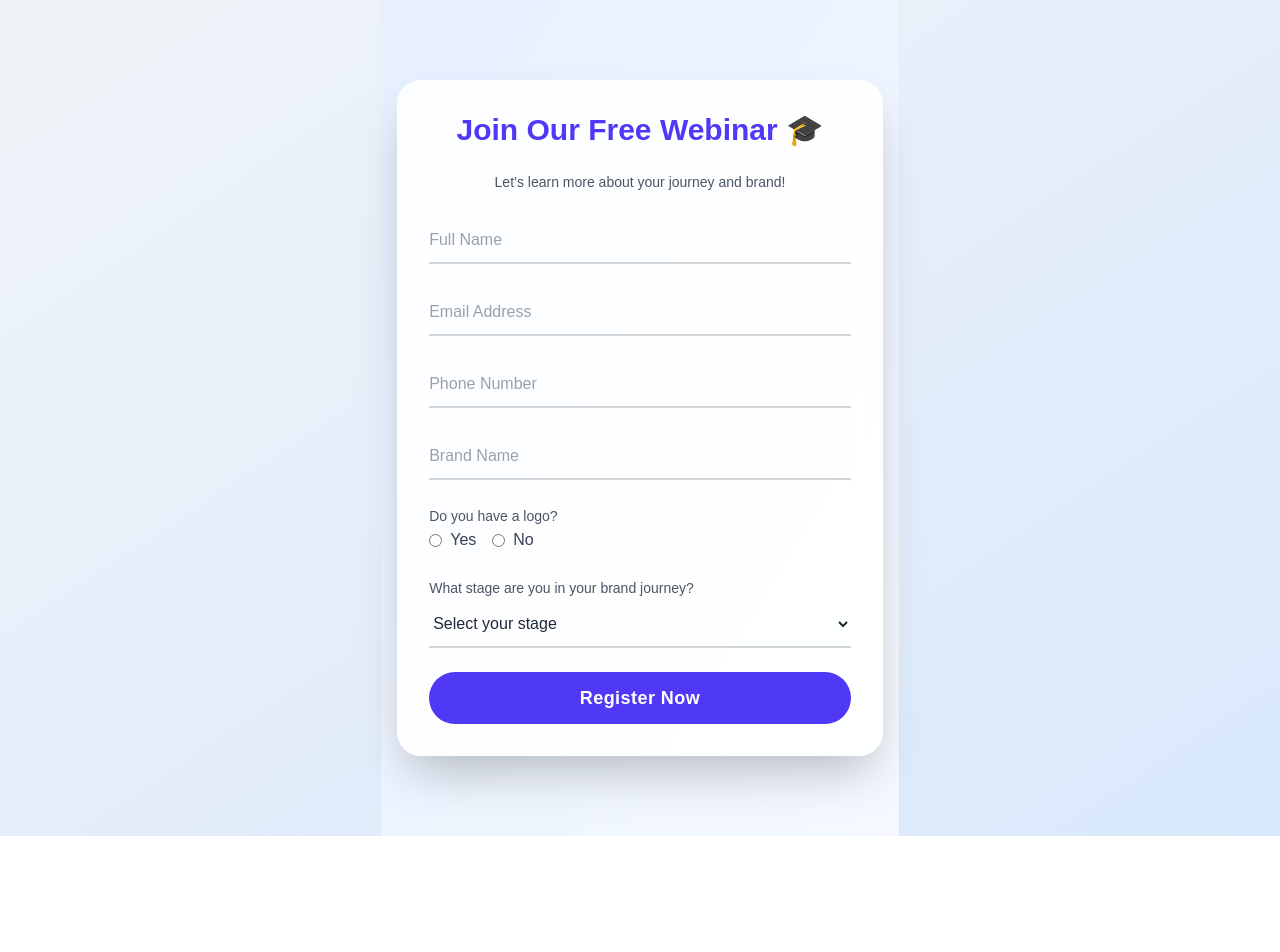
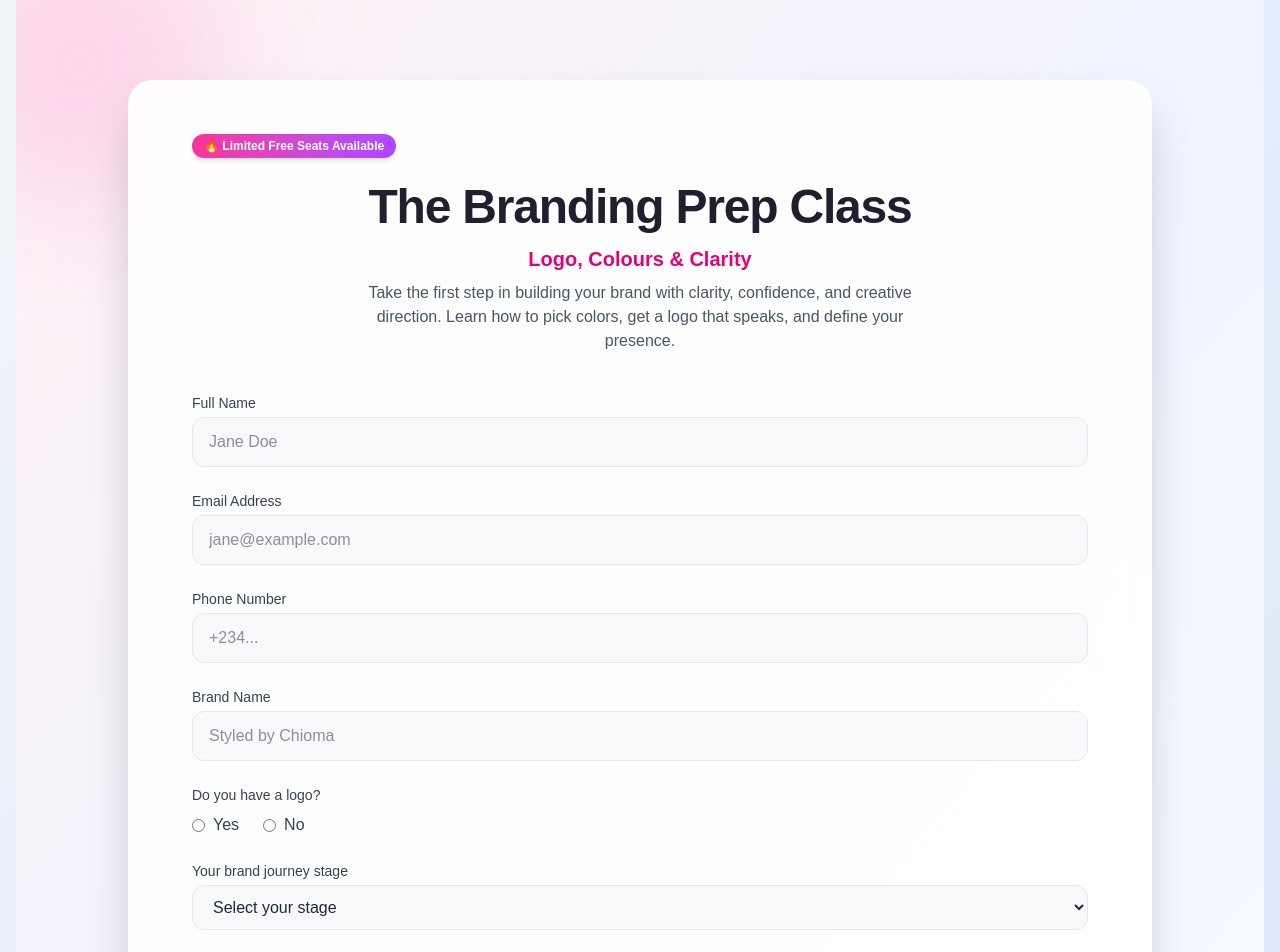
Before and after one commit to Aduraleke/Branding-Webinar-Form, a Next.js app: page / in a window 1280 px wide. Shown: the top 952 px of the page. Before the commit the page ends 836 px from the top, so only its background shows below. Built offline with nearby package versions, Linux system fonts and the light colour scheme.

Commit message:
update implemented

```diff
--- a/package.json
+++ b/package.json
@@ -9,6 +9,8 @@
     "lint": "next lint"
   },
   "dependencies": {
+    "@iconify/react": "^6.0.0",
+    "framer-motion": "^12.23.12",
     "next": "15.4.5",
     "react": "19.1.0",
     "react-dom": "19.1.0",
--- /dev/null
+++ b/src/components/SuccessModal.tsx
@@ -0,0 +1,44 @@
+"use client";
+
+import { motion } from "framer-motion";
+
+interface SuccessModalProps {
+  onClose: () => void;
+  dmLink: string;
+}
+
+export default function SuccessModal({ onClose, dmLink }: SuccessModalProps) {
+  return (
+    <div className="fixed inset-0 z-50 bg-black/40 backdrop-blur-sm flex items-center justify-center p-4">
+      <motion.div
+        initial={{ scale: 0.8, opacity: 0 }}
+        animate={{ scale: 1, opacity: 1 }}
+        exit={{ scale: 0.9, opacity: 0 }}
+        transition={{ duration: 0.3 }}
+        className="bg-white rounded-2xl shadow-2xl p-6 md:p-8 max-w-md w-full text-center"
+      >
+        <h2 className="text-2xl font-bold text-pink-600 mb-4">
+          🎉 You're Registered!
+        </h2>
+        <p className="text-gray-700 mb-6">
+          We can’t wait to see you in class. Tap below to DM me so I can send
+          your welcome pack.
+        </p>
+        <a
+          href={dmLink}
+          target="_blank"
+          rel="noopener noreferrer"
+          className="inline-block bg-pink-600 hover:bg-pink-700 text-white px-6 py-3 rounded-xl text-sm font-semibold transition-all"
+        >
+          📩 Message Me Now
+        </a>
+        <button
+          onClick={onClose}
+          className="mt-4 text-gray-500 hover:underline text-sm block w-full"
+        >
+          Not now
+        </button>
+      </motion.div>
+    </div>
+  );
+}
--- a/src/components/WebinarForm.tsx
+++ b/src/components/WebinarForm.tsx
@@ -3,8 +3,11 @@
 import { useState } from "react";
 import { submitToGoogle } from "@/lib/submitToGoogle";
 import { toast } from "sonner";
+import { Icon } from "@iconify/react";
+import { motion } from "framer-motion";
+import SuccessModal from "./SuccessModal";
 
-export default function WebinarForm() {
+export default function BrandingWebinarForm() {
   const [formData, setFormData] = useState({
     fullName: "",
     email: "",
@@ -15,6 +18,8 @@ export default function WebinarForm() {
   });
 
   const [loading, setLoading] = useState(false);
+    const [showModal, setShowModal] = useState(false);
+
 
   const handleChange = (
     e: React.ChangeEvent<HTMLInputElement | HTMLSelectElement>
@@ -47,124 +52,141 @@ export default function WebinarForm() {
     }
   };
 
-  const inputStyle =
-    "peer h-12 w-full border-b-2 border-gray-300 text-gray-800 placeholder-transparent focus:outline-none focus:border-indigo-600 transition";
+  return (
+    <div className="relative min-h-screen w-full bg-gradient-to-br from-[#fff1f5] via-[#f0f4ff] to-[#f9fcff] flex items-center justify-center px-4 py-10 md:py-20 overflow-hidden">
+      {/* Glowing blurred background blobs */}
+      <div className="absolute top-[-80px] left-[-80px] w-72 h-72 bg-pink-300 opacity-30 rounded-full filter blur-3xl z-0 animate-pulse" />
+      <div className="absolute bottom-[-100px] right-[-80px] w-96 h-96 bg-indigo-300 opacity-20 rounded-full filter blur-3xl z-0 animate-ping" />
 
-  return (
-    <div className="bg-gradient-to-br from-[#E6F0FF] to-[#F5F9FF] min-h-screen py-20 px-4">
-      <form
-        onSubmit={handleSubmit}
-        className="max-w-xl mx-auto bg-white/90 backdrop-blur-md p-8 rounded-3xl shadow-2xl space-y-6"
+      {/* Animated Card */}
+      <motion.div
+        initial={{ opacity: 0, y: 50 }}
+        animate={{ opacity: 1, y: 0 }}
+        transition={{ duration: 0.8, ease: "easeOut" }}
+        className="relative z-10 w-full max-w-5xl bg-white/90 backdrop-blur-xl rounded-3xl shadow-2xl px-6 py-10 sm:px-8 md:px-12 lg:px-16 lg:py-14 transition-all duration-500"
       >
-        <h2 className="text-3xl font-bold text-center text-indigo-600">
-          Join Our Free Webinar 🎓
-        </h2>
-        <p className="text-gray-600 text-center text-sm">
-          Let’s learn more about your journey and brand!
+        {/* Badge */}
+        <div className="inline-block mb-4 px-3 py-1 text-xs font-semibold text-white bg-gradient-to-r from-pink-500 to-purple-500 rounded-full shadow-md animate-bounce w-fit">
+          🔥 Limited Free Seats Available
+        </div>
+
+        {/* Header */}
+        <div className="text-center mb-10 space-y-2">
+          <h1 className="text-3xl sm:text-4xl md:text-5xl font-extrabold text-[#1f1f2f] leading-tight tracking-tight">
+            The Branding Prep Class
+          </h1>
+          <p className="text-lg sm:text-xl text-pink-600 font-semibold">
+            Logo, Colours & Clarity
           </p>
+          <p className="text-sm md:text-base text-gray-600 max-w-xl mx-auto">
+            Take the first step in building your brand with clarity, confidence,
+            and creative direction. Learn how to pick colors, get a logo that
+            speaks, and define your presence.
+          </p>
+        </div>
 
+        {/* Form */}
+        <form onSubmit={handleSubmit} className="space-y-6">
+          <div className="grid grid-cols-1 gap-6">
             {/* Full Name */}
-        <div className="relative">
+            <div className="flex flex-col gap-1">
+              <label className="text-sm text-gray-700 font-medium">
+                Full Name
+              </label>
               <input
                 name="fullName"
                 value={formData.fullName}
                 onChange={handleChange}
-            placeholder="Your Full Name"
-            className={inputStyle}
+                placeholder="Jane Doe"
                 required
+                className="px-4 py-3 rounded-xl bg-[#f9f9fb] border border-gray-200 focus:outline-none focus:ring-2 focus:ring-pink-500 text-gray-800 transition-all"
               />
-          <label className="absolute left-0 top-2 text-gray-500 text-sm transition-all peer-placeholder-shown:top-3 peer-placeholder-shown:text-base peer-placeholder-shown:text-gray-400 peer-focus:top-2 peer-focus:text-sm peer-focus:text-indigo-600">
-            Full Name
-          </label>
             </div>
 
             {/* Email */}
-        <div className="relative">
+            <div className="flex flex-col gap-1">
+              <label className="text-sm text-gray-700 font-medium">
+                Email Address
+              </label>
               <input
                 type="email"
                 name="email"
                 value={formData.email}
                 onChange={handleChange}
-            placeholder="Email Address"
-            className={inputStyle}
+                placeholder="jane@example.com"
                 required
+                className="px-4 py-3 rounded-xl bg-[#f9f9fb] border border-gray-200 focus:outline-none focus:ring-2 focus:ring-pink-500 text-gray-800 transition-all"
               />
-          <label className="absolute left-0 top-2 text-gray-500 text-sm transition-all peer-placeholder-shown:top-3 peer-placeholder-shown:text-base peer-placeholder-shown:text-gray-400 peer-focus:top-2 peer-focus:text-sm peer-focus:text-indigo-600">
-            Email Address
-          </label>
             </div>
 
             {/* Phone */}
-        <div className="relative">
+            <div className="flex flex-col gap-1">
+              <label className="text-sm text-gray-700 font-medium">
+                Phone Number
+              </label>
               <input
                 type="tel"
                 name="phone"
                 value={formData.phone}
                 onChange={handleChange}
-            placeholder="Phone Number"
-            className={inputStyle}
+                placeholder="+234..."
                 required
+                className="px-4 py-3 rounded-xl bg-[#f9f9fb] border border-gray-200 focus:outline-none focus:ring-2 focus:ring-pink-500 text-gray-800 transition-all"
               />
-          <label className="absolute left-0 top-2 text-gray-500 text-sm transition-all peer-placeholder-shown:top-3 peer-placeholder-shown:text-base peer-placeholder-shown:text-gray-400 peer-focus:top-2 peer-focus:text-sm peer-focus:text-indigo-600">
-            Phone Number
-          </label>
             </div>
 
-        {/* Brand */}
-        <div className="relative">
+            {/* Brand Name */}
+            <div className="flex flex-col gap-1">
+              <label className="text-sm text-gray-700 font-medium">
+                Brand Name
+              </label>
               <input
                 name="brand"
                 value={formData.brand}
                 onChange={handleChange}
-            placeholder="Your Brand Name"
-            className={inputStyle}
+                placeholder="Styled by Chioma"
                 required
+                className="px-4 py-3 rounded-xl bg-[#f9f9fb] border border-gray-200 focus:outline-none focus:ring-2 focus:ring-pink-500 text-gray-800 transition-all"
               />
-          <label className="absolute left-0 top-2 text-gray-500 text-sm transition-all peer-placeholder-shown:top-3 peer-placeholder-shown:text-base peer-placeholder-shown:text-gray-400 peer-focus:top-2 peer-focus:text-sm peer-focus:text-indigo-600">
-            Brand Name
-          </label>
             </div>
 
             {/* Has Logo */}
-        <div className="space-y-2">
-          <label className="text-sm text-gray-600">Do you have a logo?</label>
-          <div className="flex space-x-4">
-            <label className="flex items-center space-x-2">
+            <div className="flex flex-col gap-2">
+              <label className="text-sm text-gray-700 font-medium">
+                Do you have a logo?
+              </label>
+              <div className="flex gap-6">
+                {["Yes", "No"].map((option) => (
+                  <label
+                    key={option}
+                    className="flex items-center gap-2 cursor-pointer"
+                  >
                     <input
                       type="radio"
                       name="hasLogo"
-                value="Yes"
-                checked={formData.hasLogo === "Yes"}
+                      value={option}
+                      checked={formData.hasLogo === option}
                       onChange={handleChange}
+                      className="accent-pink-600"
                       required
                     />
-              <span className="text-gray-700">Yes</span>
+                    <span className="text-gray-700">{option}</span>
                   </label>
-            <label className="flex items-center space-x-2">
-              <input
-                type="radio"
-                name="hasLogo"
-                value="No"
-                checked={formData.hasLogo === "No"}
-                onChange={handleChange}
-              />
-              <span className="text-gray-700">No</span>
-            </label>
+                ))}
               </div>
             </div>
 
             {/* Journey Stage */}
-        <div className="space-y-2">
-          <label htmlFor="journeyStage" className="text-sm text-gray-600">
-            What stage are you in your brand journey?
+            <div className="flex flex-col gap-1">
+              <label className="text-sm text-gray-700 font-medium">
+                Your brand journey stage
               </label>
               <select
-            id="journeyStage"
                 name="journeyStage"
                 value={formData.journeyStage}
                 onChange={handleChange}
                 required
-            className="w-full h-12 border-b-2 border-gray-300 focus:outline-none focus:border-indigo-600 bg-transparent text-gray-800 transition"
+                className="px-4 py-3 rounded-xl bg-[#f9f9fb] border border-gray-200 focus:outline-none focus:ring-2 focus:ring-pink-500 text-gray-800 transition-all"
               >
                 <option value="" disabled>
                   Select your stage
@@ -175,16 +197,44 @@ export default function WebinarForm() {
                 <option value="I Don’t Even Know!">I Don’t Even Know!</option>
               </select>
             </div>
+          </div>
 
-        {/* Submit Button */}
-        <button
+          {/* CTA Button */}
+          <motion.button
+            whileHover={{ scale: 1.03 }}
+            whileTap={{ scale: 0.98 }}
             type="submit"
             disabled={loading}
-          className="w-full bg-indigo-600 hover:bg-indigo-700 text-white py-3 rounded-full text-lg font-semibold tracking-wide transition duration-300 disabled:opacity-60 disabled:cursor-not-allowed"
+            className="w-full py-3 rounded-xl bg-gradient-to-r from-pink-500 to-indigo-500 text-white font-semibold text-lg flex justify-center items-center gap-2 shadow-md hover:shadow-lg transition-all duration-300 disabled:opacity-60"
           >
-          {loading ? "Submitting..." : "Register Now"}
-        </button>
+            <Icon icon="mdi:rocket-launch-outline" className="text-xl" />
+            {loading ? "Submitting..." : "Register for Free Class"}
+          </motion.button>
         </form>
+
+        {/* Bonus Section */}
+        <div className="mt-10 bg-[#fdf4ff] rounded-xl p-4 sm:p-6 text-sm sm:text-base text-gray-700 space-y-3">
+          <p className="font-semibold text-pink-600">✨ What you’ll get:</p>
+          <ul className="list-disc list-inside space-y-1">
+            <li>Free starter logo templates</li>
+            <li>Personalised brand feedback</li>
+            <li>Exclusive access to creative design resources</li>
+          </ul>
+          <div className="pt-4 border-t border-gray-200 space-y-3 text-xs text-gray-500">
+            📅 <strong>Date:</strong> August 17th · 🕔 <strong>Time:</strong>{" "}
+            5PM WAT ·<br /> 🖥️ Live on Google Meet
+            <br />
+            🎙️ <strong>Speakers:</strong> TechLeke & Sylvernus tochukwu
+          </div>
+        </div>
+
+        {showModal && (
+          <SuccessModal
+            onClose={() => setShowModal(false)}
+            dmLink="https://wa.me/234XXXXXXXXXX?text=Hi%20I%20just%20registered%20for%20the%20Branding%20Prep%20Class!"
+          />
+        )}
+      </motion.div>
     </div>
   );
 }
```
Also changed, not shown: 1 other file (tests, documents, lock files or other folders). Lines whose indentation alone changed are shown as unchanged.
